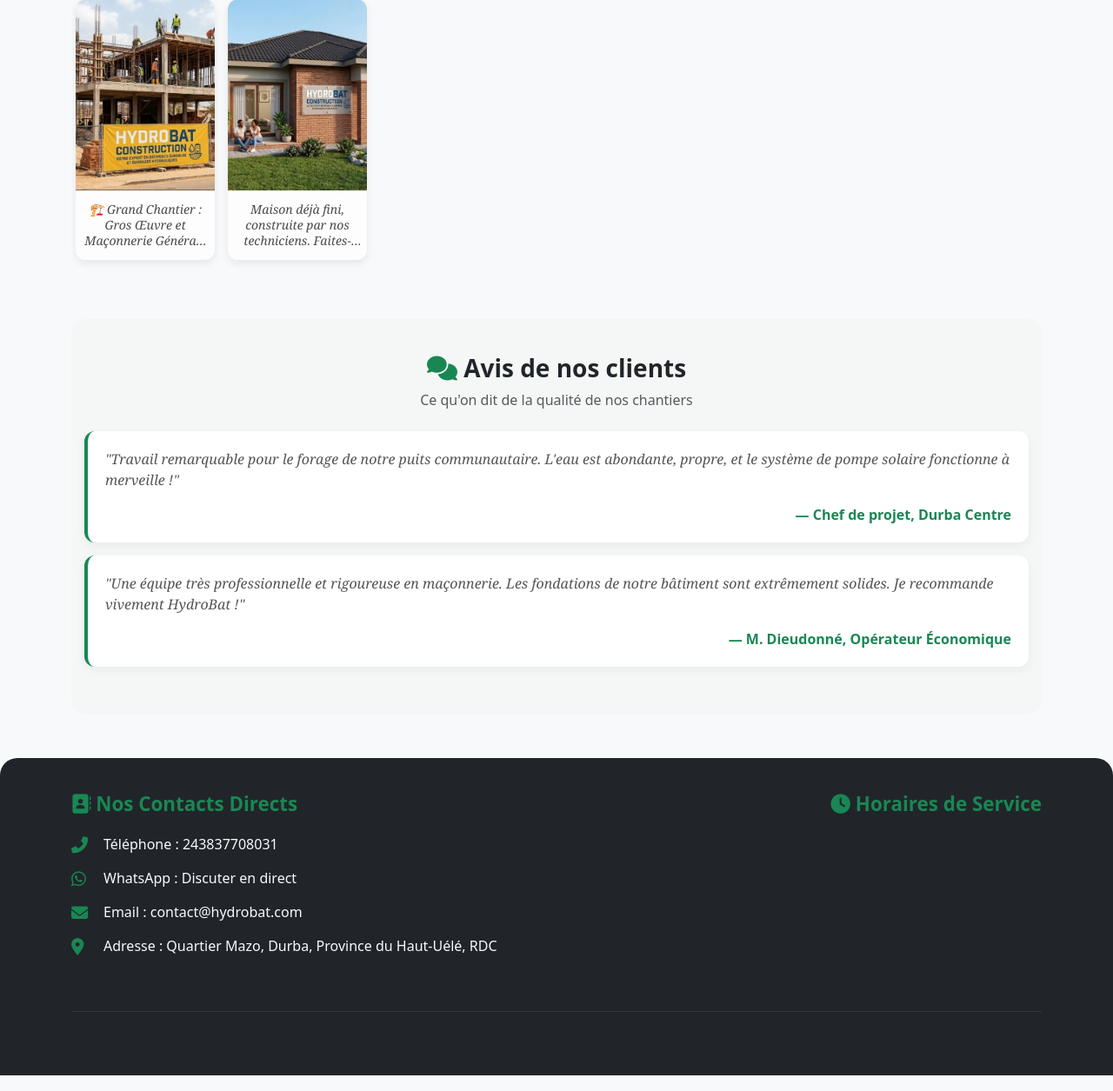
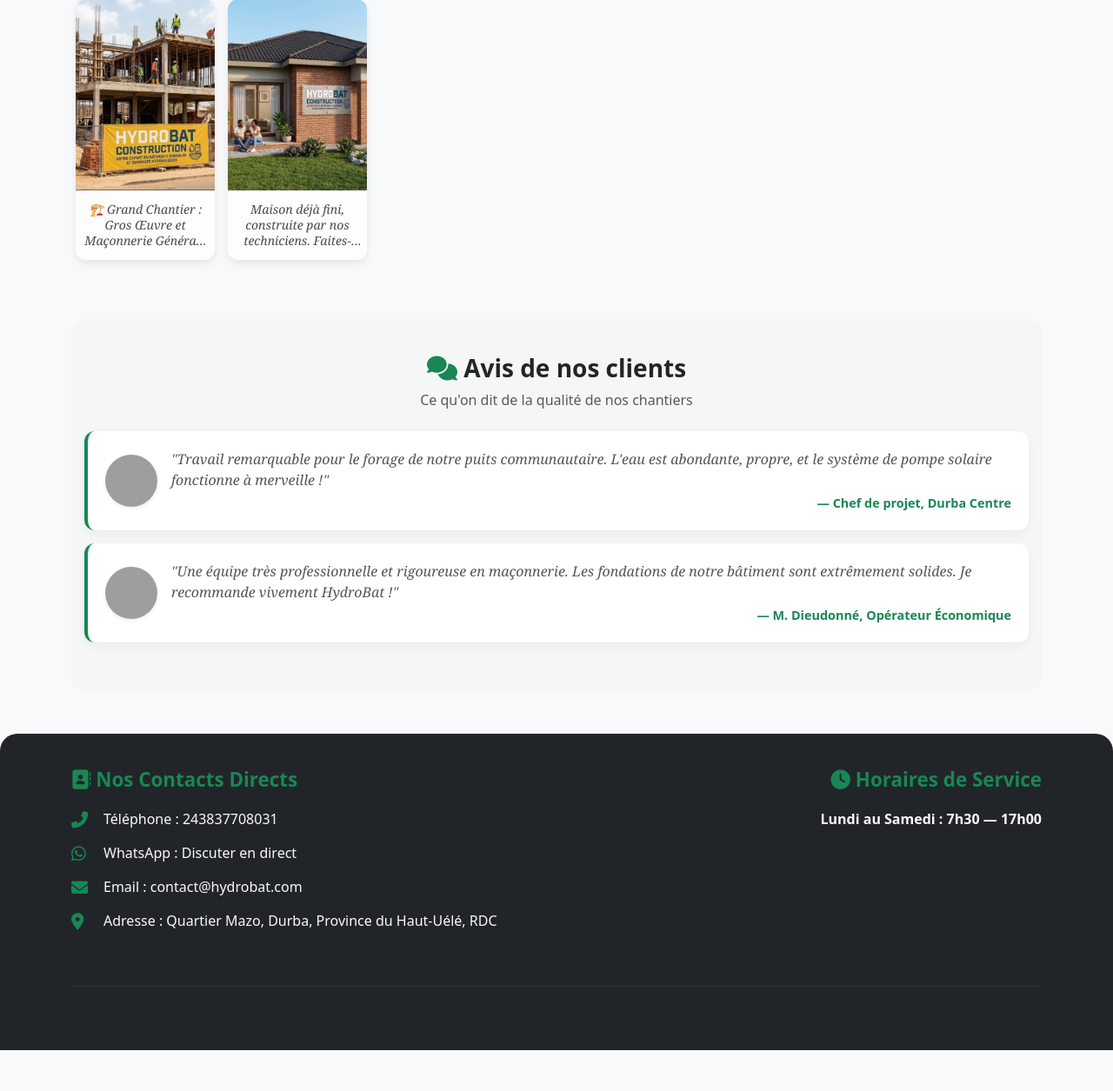
Before and after one commit to maltirzon-source/HydroBat, a Flask app: page / in a window 1280 px wide. Shown: the part 1039-2294 px from the top of the page at 87% size. Run offline with Flask 3, Linux system fonts and the light colour scheme; data comes from the database, SQL or seed files in the repository; grey boxes are pictures that could not be loaded.

Commit message:
Description de mes modifications

```diff
--- a/templates/index.html
+++ b/templates/index.html
@@ -245,20 +245,33 @@
         </div>
     </section>
 
+    <!-- (3) SECTION TEMOIGNAGES / LIVRE D'OR -->
     <section class="testimonial-section my-5">
         <div class="text-center mb-4">
             <h2 class="fw-bold text-dark fs-3"><i class="fas fa-comments text-success"></i> Avis de nos clients</h2>
             <p class="text-muted">Ce qu'on dit de la qualité de nos chantiers</p>
         </div>
 
-        <div class="testimonial-card">
-            <p class="testimonial-text">"Travail remarquable pour le forage de notre puits communautaire. L'eau est abondante, propre, et le système de pompe solaire fonctionne à merveille !"</p>
-            <p class="mb-0 text-end fw-bold text-success">— Chef de projet, Durba Centre</p>
+        <!-- Témoignage 1 -->
+        <div class="testimonial-card d-flex align-items-center gap-3">
+            <!-- Image du client (Avatar par défaut élégant) -->
+            <img src="https://cdn-icons-png.flaticon.com/512/3135/3135715.png" alt="Avatar Client" class="rounded-circle shadow-sm" style="width: 60px; height: 60px; object-fit: cover; flex-shrink: 0;">
+
+            <div class="w-100">
+                <p class="testimonial-text mb-1">"Travail remarquable pour le forage de notre puits communautaire. L'eau est abondante, propre, et le système de pompe solaire fonctionne à merveille !"</p>
+                <p class="mb-0 text-end fw-bold text-success" style="font-size: 0.9rem;">— Chef de projet, Durba Centre</p>
+            </div>
         </div>
 
-        <div class="testimonial-card">
-            <p class="testimonial-text">"Une équipe très professionnelle et rigoureuse en maçonnerie. Les fondations de notre bâtiment sont extrêmement solides. Je recommande vivement HydroBat !"</p>
-            <p class="mb-0 text-end fw-bold text-success">— M. Dieudonné, Opérateur Économique</p>
+        <!-- Témoignage 2 -->
+        <div class="testimonial-card d-flex align-items-center gap-3">
+            <!-- Image du client -->
+            <img src="https://cdn-icons-png.flaticon.com/512/219/219983.png" alt="Avatar Client" class="rounded-circle shadow-sm" style="width: 60px; height: 60px; object-fit: cover; flex-shrink: 0;">
+
+            <div class="w-100">
+                <p class="testimonial-text mb-1">"Une équipe très professionnelle et rigoureuse en maçonnerie. Les fondations de notre bâtiment sont extrêmement solides. Je recommande vivement HydroBat !"</p>
+                <p class="mb-0 text-end fw-bold text-success" style="font-size: 0.9rem;">— M. Dieudonné, Opérateur Économique</p>
+            </div>
         </div>
     </section>
 
@@ -297,7 +310,7 @@
 
             <div class="col-12 col-md-6 mb-4 text-md-end">
                 <h3 class="text-md-end"><i class="fas fa-clock"></i> Horaires de Service</h3>
-                <p class="mb-1 text-muted">Lundi au Samedi : 7h30 — 17h00</p>
+                <p class="mb-1 text-light fw-bold">Lundi au Samedi : 7h30 — 17h00</p>
                 <p class="text-muted">Interventions urgentes de forage disponibles à Durba et ses environs.</p>
             </div>
         </div>
```
